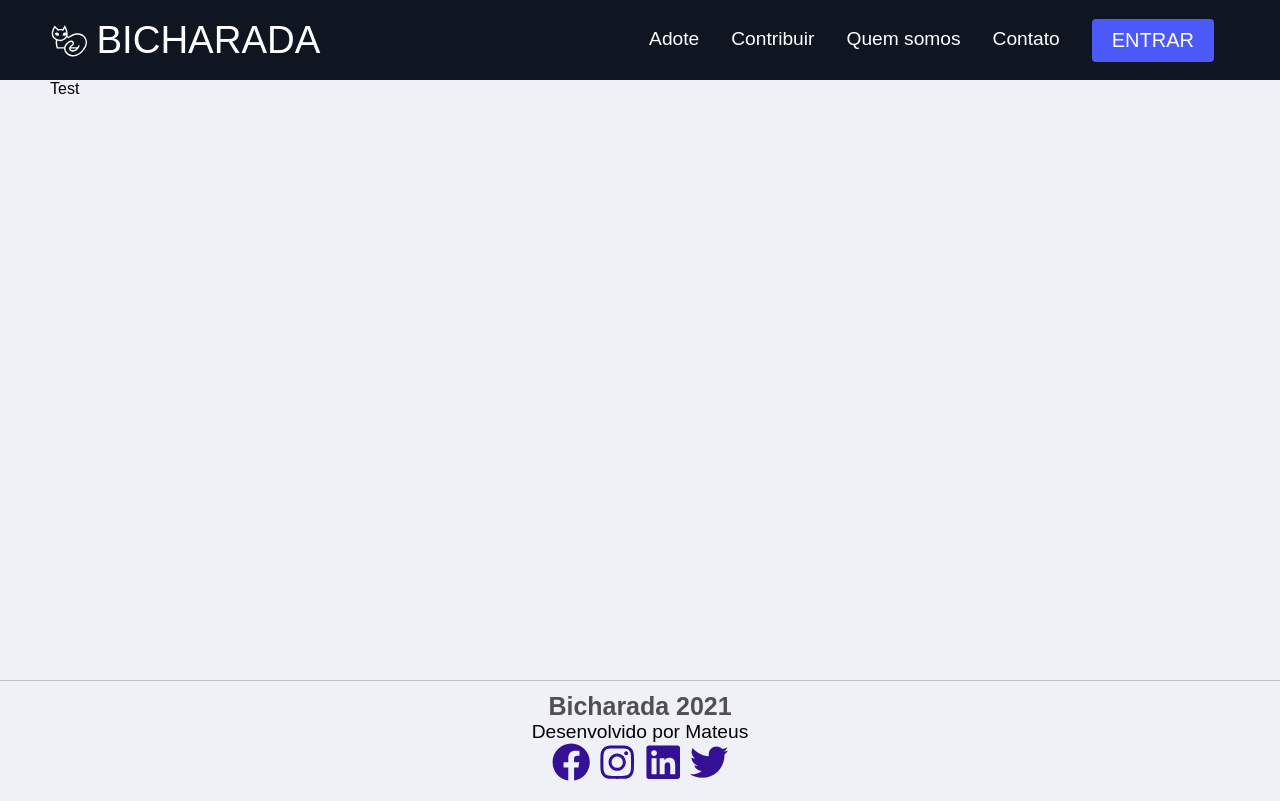
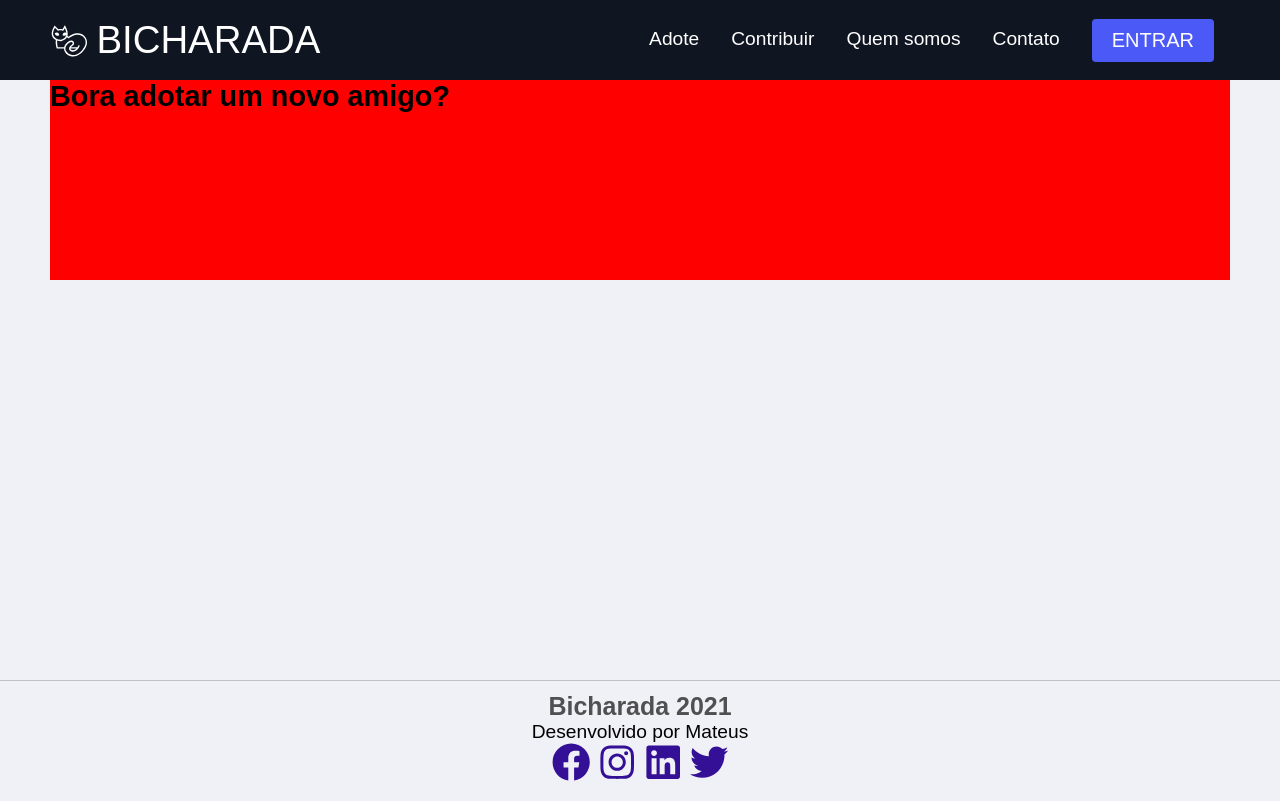
Before and after one commit to mateus-luciano/bicharada-web, a React (Create React App) app: page / in a window 1280 px wide. Built offline with nearby package versions, Linux system fonts and the light colour scheme.

Commit message:
updated home

```diff
--- a/src/pages/Home/index.jsx
+++ b/src/pages/Home/index.jsx
@@ -1,9 +1,19 @@
-import { HomeContainer, HomeHeader } from './styles';
+import {
+  HomeContainer,
+  HomeHeader,
+  HomeHeaderTitle,
+  HomeHeaderSubtitle,
+  HomeHeaderText,
+} from './styles';
 
 export default () => {
   return(
     <HomeContainer>
-      Test
+      <HomeHeader>
+        <HomeHeaderTitle>
+          Bora adotar um novo amigo?
+        </HomeHeaderTitle>
+      </HomeHeader>
     </HomeContainer>
   );
 };
--- a/src/pages/Home/styles.jsx
+++ b/src/pages/Home/styles.jsx
@@ -8,6 +8,18 @@ export const HomeContainer = styled(Container)`
 
 export const HomeHeader = styled.header`
   width: 100%;
-  height: 300px;
+  height: 200px;
   background: #f00;
 `;
+
+export const HomeHeaderTitle = styled.h1`
+  font-size: 1.8em;
+`;
+
+export const HomeHeaderSubtitle = styled.h2`
+  font-size: 1.4em;
+`;
+
+export const HomeHeaderText = styled.h2`
+  font-size: 1.1em;
+`;
```
